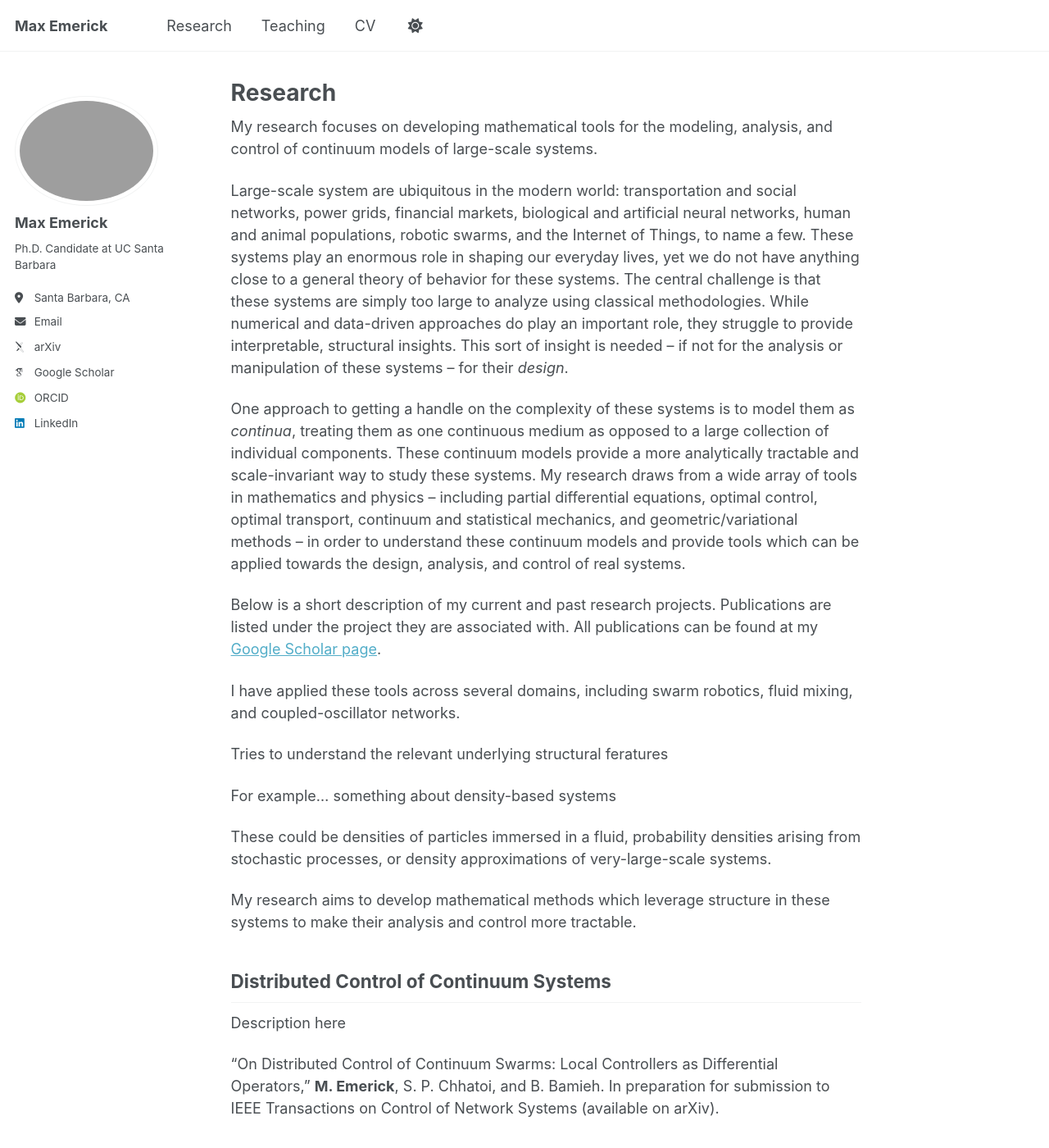
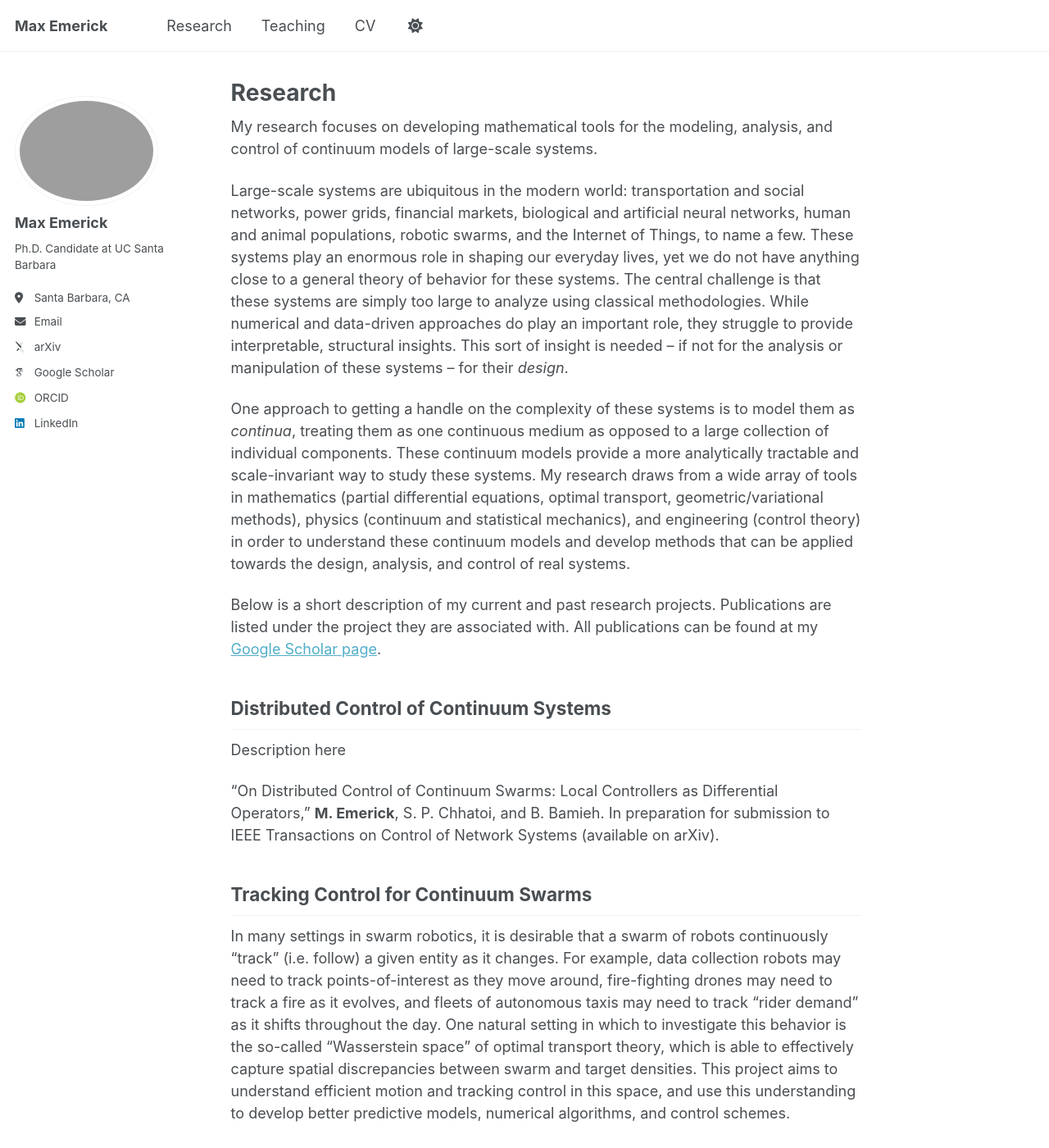
Before and after one commit to maxemerick/maxemerick.github.io, a Jekyll site: the page built from _pages/research.md, in a window 1280 px wide and 1400 px high. Shown: the whole window at 82% size. Built offline with Jekyll 4.4.1, drawn with Linux system fonts in a browser that asks for light colours; some web fonts are replaced.

Commit message:
Update research.md

```diff
--- a/_pages/research.md
+++ b/_pages/research.md
@@ -8,32 +8,11 @@ redirect_from:
 
 My research focuses on developing mathematical tools for the modeling, analysis, and control of continuum models of large-scale systems.
 
-Large-scale system are ubiquitous in the modern world: transportation and social networks, power grids, financial markets, biological and artificial neural networks, human and animal populations, robotic swarms, and the Internet of Things, to name a few. These systems play an enormous role in shaping our everyday lives, yet we do not have anything close to a general theory of behavior for these systems. The central challenge is that these systems are simply too large to analyze using classical methodologies. While numerical and data-driven approaches do play an important role, they struggle to provide interpretable, structural insights. This sort of insight is needed -- if not for the analysis or manipulation of these systems -- for their *design*.
+Large-scale systems are ubiquitous in the modern world: transportation and social networks, power grids, financial markets, biological and artificial neural networks, human and animal populations, robotic swarms, and the Internet of Things, to name a few. These systems play an enormous role in shaping our everyday lives, yet we do not have anything close to a general theory of behavior for these systems. The central challenge is that these systems are simply too large to analyze using classical methodologies. While numerical and data-driven approaches do play an important role, they struggle to provide interpretable, structural insights. This sort of insight is needed -- if not for the analysis or manipulation of these systems -- for their *design*.
 
-One approach to getting a handle on the complexity of these systems is to model them as *continua*, treating them as one continuous medium as opposed to a large collection of individual components. These continuum models provide a more analytically tractable and scale-invariant way to study these systems. My research draws from a wide array of tools in mathematics and physics -- including partial differential equations, optimal control, optimal transport, continuum and statistical mechanics, and geometric/variational methods -- in order to understand these continuum models and provide tools which can be applied towards the design, analysis, and control of real systems.
+One approach to getting a handle on the complexity of these systems is to model them as *continua*, treating them as one continuous medium as opposed to a large collection of individual components. These continuum models provide a more analytically tractable and scale-invariant way to study these systems. My research draws from a wide array of tools in mathematics (partial differential equations, optimal transport, geometric/variational methods), physics (continuum and statistical mechanics), and engineering (control theory) in order to understand these continuum models and develop methods that can be applied towards the design, analysis, and control of real systems.
 
 Below is a short description of my current and past research projects. Publications are listed under the project they are associated with. All publications can be found at my [Google Scholar page](https://scholar.google.com/citations?user=CN7oYBQAAAAJ&hl=en).
-
-
-
-
-I have applied these tools across several domains, including swarm robotics, fluid mixing, and coupled-oscillator networks.
-
-
-
-Tries to understand the relevant underlying structural feratures
-
-
-
-For example... something about density-based systems
-
-These could be densities of particles immersed in a fluid, probability densities arising from stochastic processes, or density approximations of very-large-scale systems.
-
-
-
-My research aims to develop mathematical methods which leverage structure in these systems to make their analysis and control more tractable.
-
-
 
 
 
```
